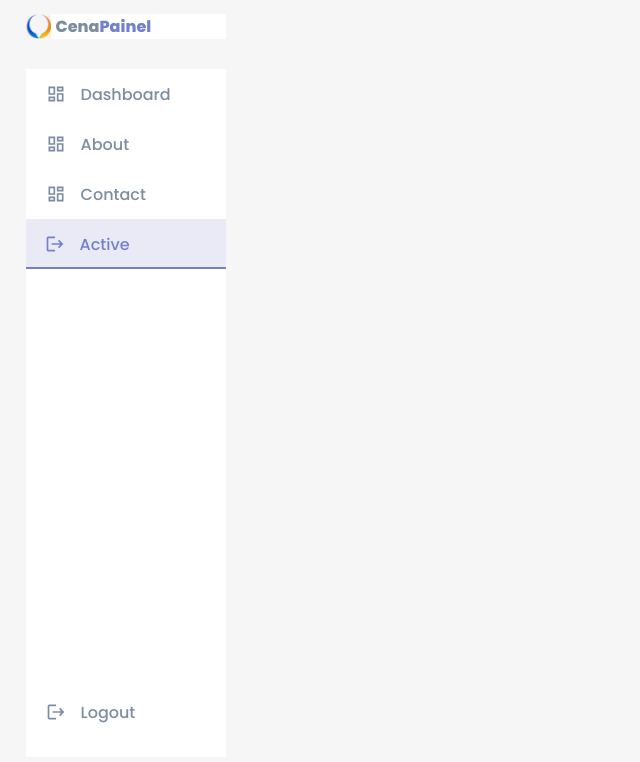
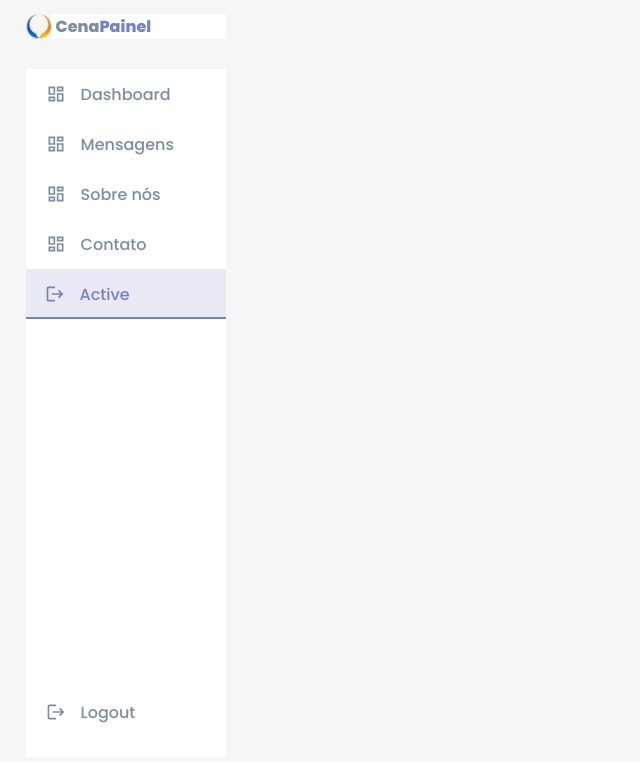
Before and after one commit to israelcena/cenapainel, a React (Create React App) app: page / in a window 1280 px wide. Shown: the top 762 px of the page, without its empty margins (0-640 px from the left). Built offline with nearby package versions, Linux system fonts and the light colour scheme.

Commit message:
include message menu item

```diff
--- a/src/components/aside/sidebar/menuItens.js
+++ b/src/components/aside/sidebar/menuItens.js
@@ -7,14 +7,21 @@ export const menuItens = [
 	},
 	{
 		id: "2",
-		name: "About",
+		name: "Mensagens",
 		icon: "MaterialDesign.MdOutlineDashboard",
 		path: "/about",
+		alert: 12,
 	},
 	{
 		id: "3",
-		name: "Contact",
+		name: "Sobre nós",
 		icon: "MaterialDesign.MdOutlineDashboard",
-		path: "/contact",
+		path: "/sobre",
+	},
+	{
+		id: "4",
+		name: "Contato",
+		icon: "MaterialDesign.MdOutlineDashboard",
+		path: "/contato",
 	},
 ];
```
